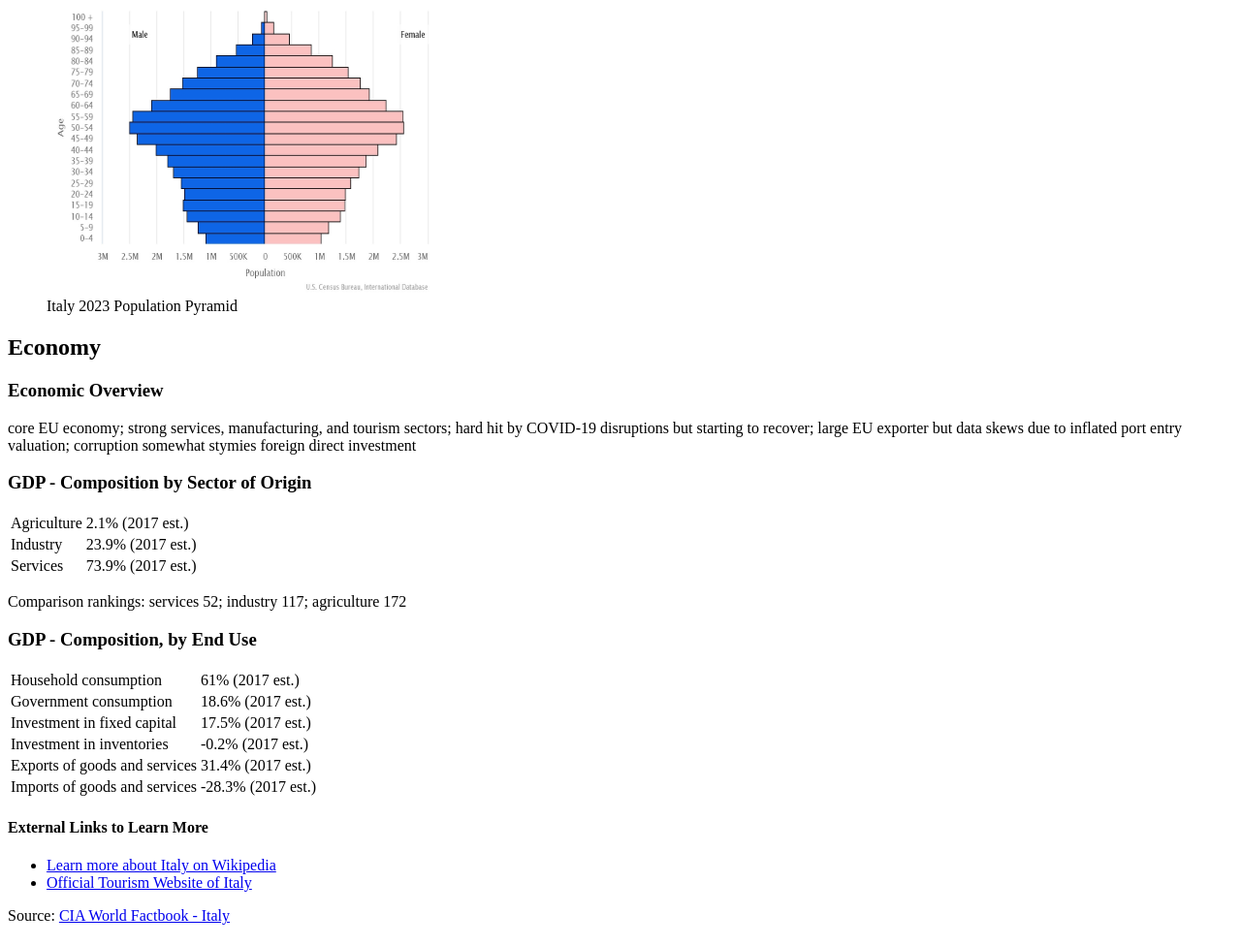
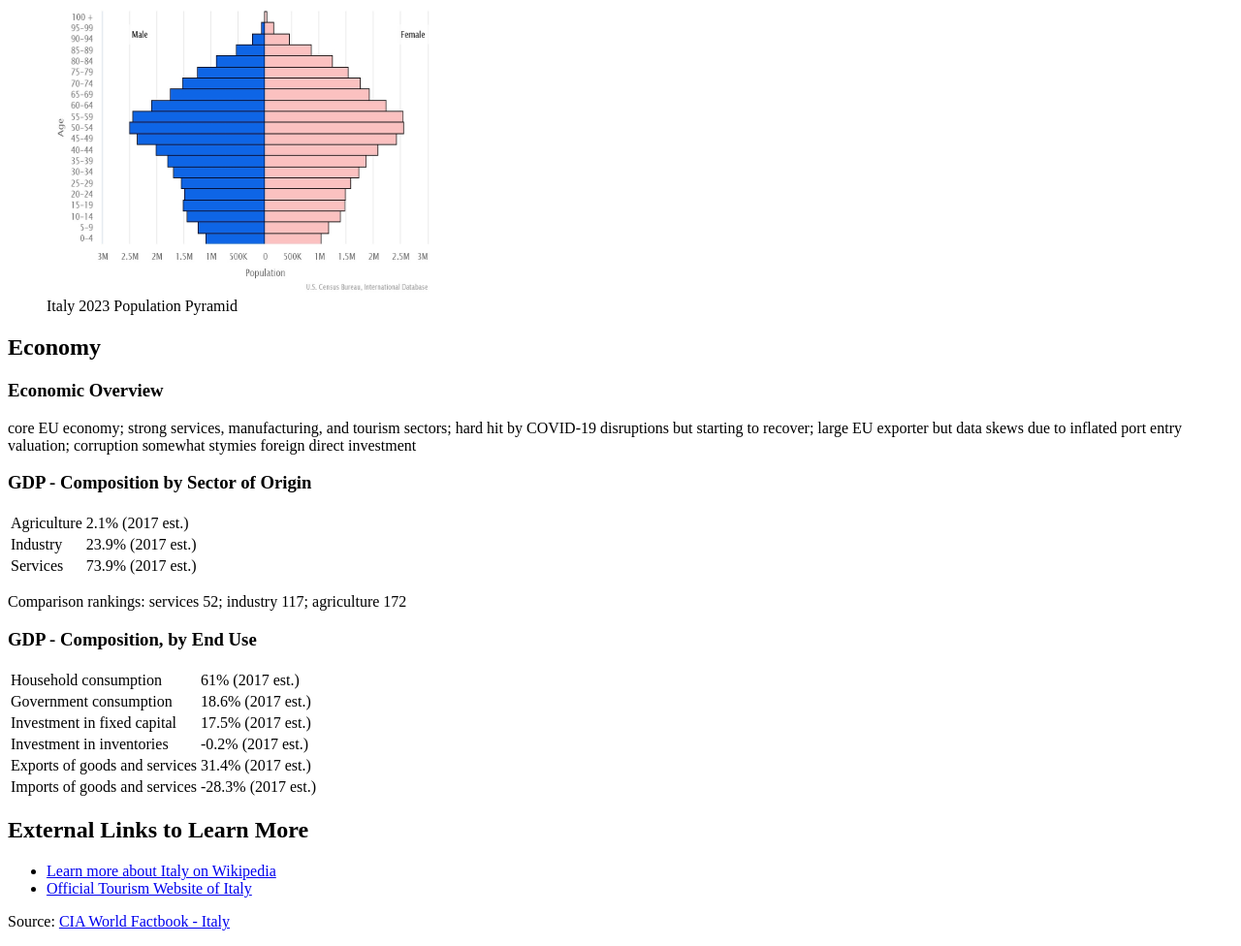
Before and after one commit to kumanidev/CIAWorldFactBook, a plain HTML site: page index.html in a window 1280 px wide. Shown: the part 1620-2596 px from the top of the page at 97% size. Drawn offline with Linux system fonts and the light colour scheme.

Commit message:
.
h2 link

```diff
--- a/index.html
+++ b/index.html
@@ -144,7 +144,7 @@
 
     </main>
     <aside>
-        <h4>External Links to Learn More</h4>
+        <h2>External Links to Learn More</h2>
             <ul>
                 <li><a href="https://en.wikipedia.org/wiki/Italy" >Learn more about Italy on Wikipedia</a></li>
                 <li><a href="https://www.italia.it/en/home.html" >Official Tourism Website of Italy</a></li>
```
